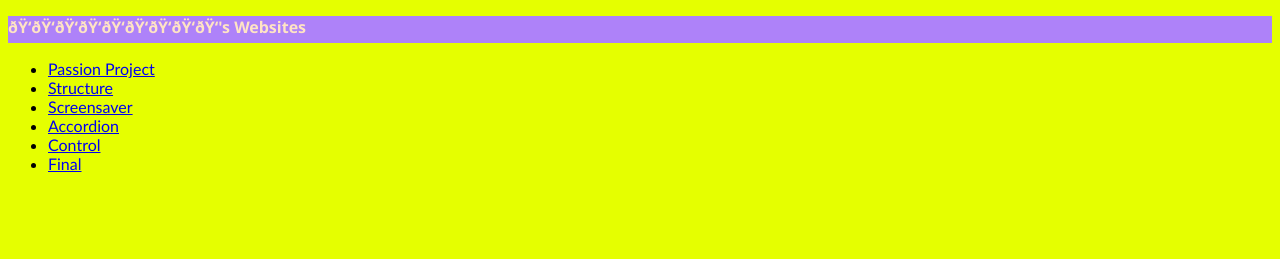
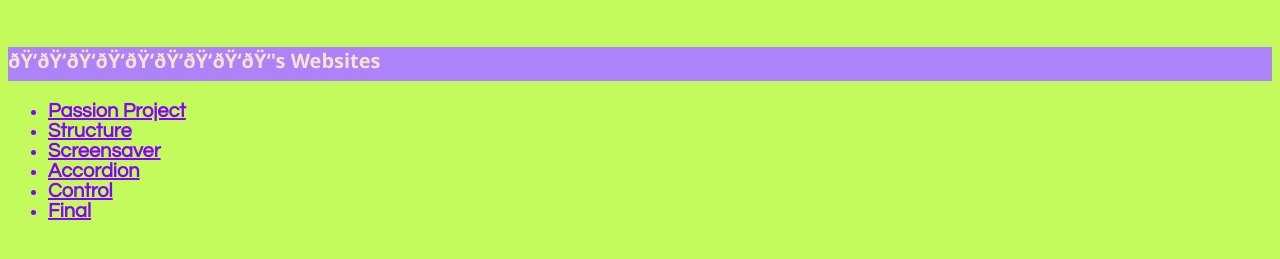
Before and after one commit to zhangy21/yangyang-handmade-web, a plain HTML site: page index.html in a window 1280 px wide. Shown: the part 323-582 px from the top of the page. Drawn offline with Linux system fonts and the light colour scheme.

Commit message:
Add files via upload

```diff
--- a/index.html
+++ b/index.html
@@ -6,10 +6,16 @@
     <meta http-equiv="Content_Type"content="text/html; charset=utf-8">
     <meta name="Viewport"
     content="initial-scale=0.60,minimum-scale=0.60, maximum-scale=0.60">
+    <link rel="preconnect" href="https://fonts.googleapis.com">
+    <link rel="preconnect" href="https://fonts.gstatic.com" crossorigin>
+    <link href="https://fonts.googleapis.com/css2?family=Questrial&display=swap" rel="stylesheet">
     <style>
        * {
-        background-color: rgb(229, 255, 0);
-        font-family:'Gill Sans', 'Gill Sans MT', Calibri, 'Trebuchet MS', sans-serif;
+        background-color: rgb(195, 250, 92);
+        font-family:"Questrial", sans-serif;
+        font-size: 20px;
+        font-weight: bold;
+        color: rgb(132, 0, 255);
 
 
          }
@@ -17,7 +23,7 @@
             background-color: rgb(174, 130, 249);
             font-family: 'Segoe UI', Tahoma, Geneva, Verdana, sans-serif;
             font-weight: bold;
-            color: bisque;
+            color: rgb(249, 224, 207);
 
          }
 
@@ -26,6 +32,10 @@
             font-family: 'Segoe UI', Tahoma, Geneva, Verdana, sans-serif;
             font-weight: bold;
             color: bisque;
+         }
+
+         li{
+            text-decoration: none;
          }
     </style>
 </head>
@@ -70,7 +80,7 @@
         </li>
 
         <li>
-            <a href="control/index.html">Control</a ><br>
+            <a href="control 2 2/index.html">Control</a ><br>
         </li>
 
         <li>
```
